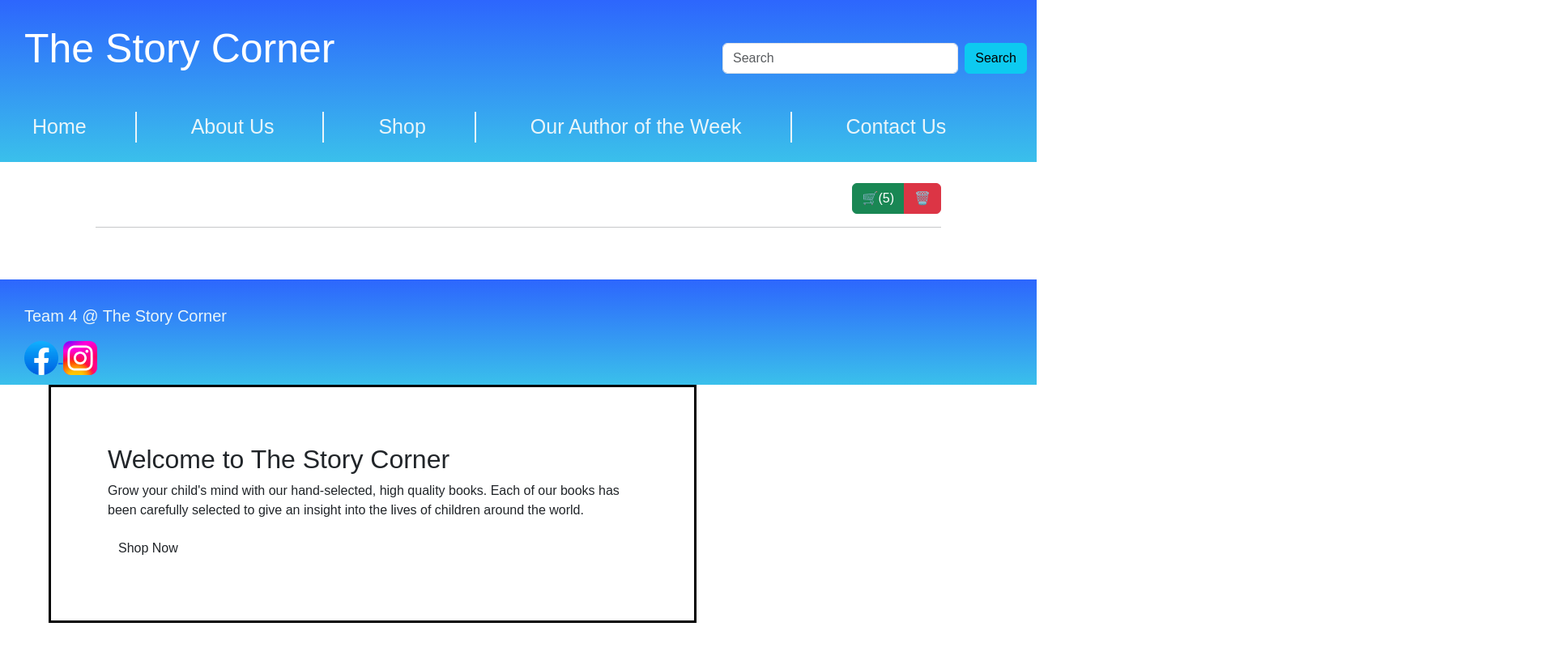
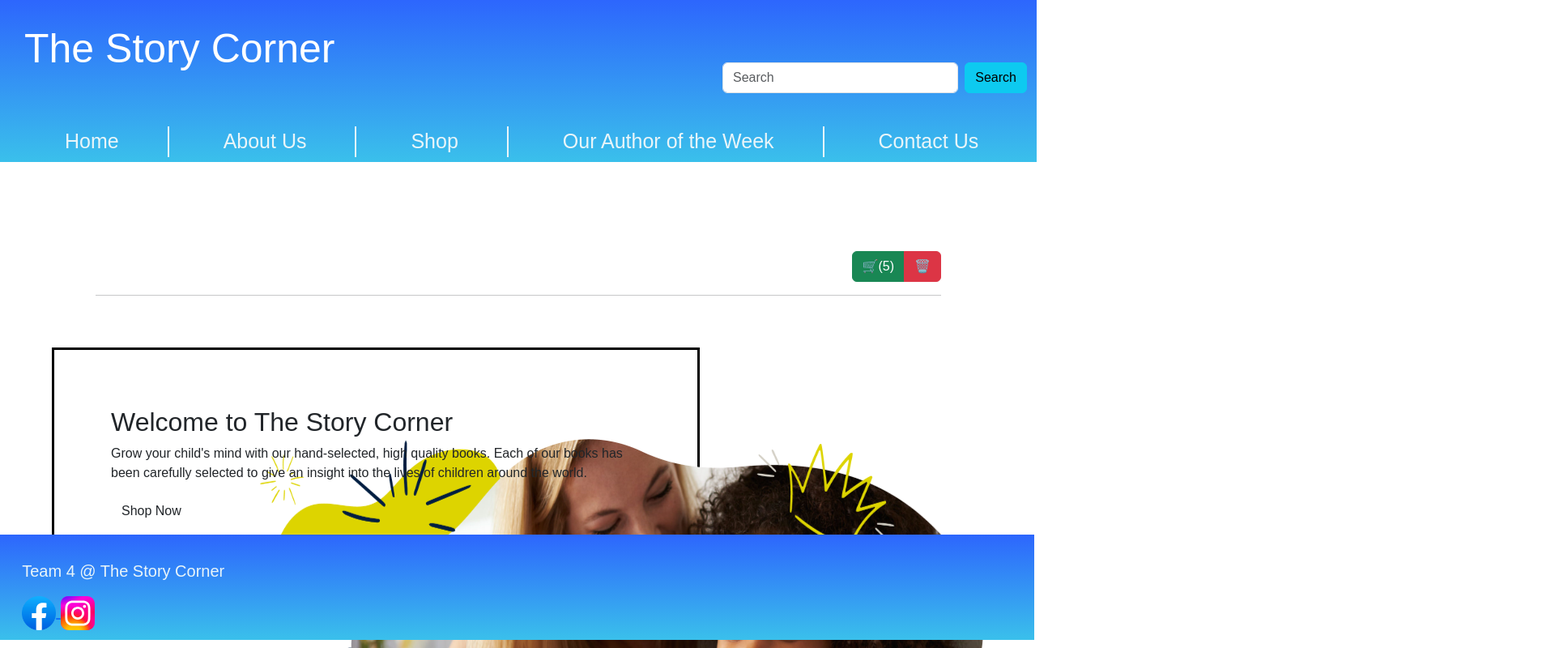
Before and after one commit to gibbs98/story-corner, a plain HTML site: page story-corner-main/index.html in a window 1280 px wide. Shown: the top 800 px of the page at 81% size, 1920 px wide, since content can reach past the window. Drawn offline with nearby package versions, Linux system fonts and the light colour scheme; a script that the page names is missing.

Commit message:
Update stylesheet.css
Updated CSS so that all placements of images and text using px are now placed using %

```diff
--- a/story-corner-main/styles/stylesheet.css
+++ b/story-corner-main/styles/stylesheet.css
@@ -28,9 +28,7 @@ header h1 {
     position: relative;
     max-width: 400px;
     float: right;
-    margin-top: -75px;
-    /*NEW IS THERE A BETTER WAY OF DOING THIS? TO GET IT THE CORRECT DISTANCE
-    FROM THE TOP */
+    margin-top: -4%; /*13.03.23 CHANGED THIS TO A %*/
 }
 
 nav {
@@ -38,7 +36,7 @@ nav {
     font-size: 25px;
     width: 2500px;
     /*width of nav bar*/
-    margin: -130px -40px;
+    margin: -5% -5% -5% 0%;  /*13.03.23 CHANGED THIS TO A %*/
     /*NEW to move it closer to the h1*/
     padding: 10px;
 }
@@ -85,11 +83,11 @@ nav ul li a:hover {
 .info {
     border: black;
     border-style: solid;
-    margin: 130px 10px 60px 60px;
+    margin: 0% 0% 0% 5%;  /*13.03.23 CHANGED THIS TO A %*/
     padding: 70px;
     text-align: left;
     width: 800px;
-    float: left;
+    /* removed as not needed due to % update float: left; */
 }
 
 
@@ -105,23 +103,21 @@ nav ul li a:hover {
     max-width: 100%;
     max-height: 100%;
     width: auto;
-    margin: 90px 0px;
+    margin: -15% 0% 0% 20%;  /*13.03.23 CHANGED THIS TO A %*/
 }
 
-footer {
-    color: #e9f5f9;
-    height: 130px;
+footer{
+    color:#e9f5f9;
+    margin:10px;
+    height:130px;
     opacity: 1;
-    background: rgb(58, 192, 235);
-    background: linear-gradient(0deg, rgba(58, 192, 235, 1) 0%, rgba(45, 102, 253, 1) 100%);
-    padding: 30px;
-    font-size: 20px;
-    position: absolute;
-    /*stretches it across the bottom of the page*/
-    left: 0px;
-    /*stretches it across the bottom of the page*/
-    right: 0px;
-    /*stretches it across the bottom of the page*/
-    width: 100%;
-    /*stretches it across the bottom of the page*/
-}
+    background: rgb(58,192,235);
+    background: linear-gradient(0deg, rgba(58,192,235,1) 0%, rgba(45,102,253,1) 100%);
+    padding:30px;
+    font-size:20px;
+    position: absolute;/*stretches it across the bottom of the page*/
+    left: -1%; /*stretches it across the bottom of the page*/  /*13.03.23 CHANGED THIS TO A %*/
+    right: 100%;/*stretches it across the bottom of the page*/  /*13.03.23 CHANGED THIS TO A %*/
+    width:100%;/*stretches it across the bottom of the page*/  /*13.03.23 CHANGED THIS TO A %*/
+    bottom:0%;  /*13.03.23 CHANGED THIS TO A %*/
+  }
```
